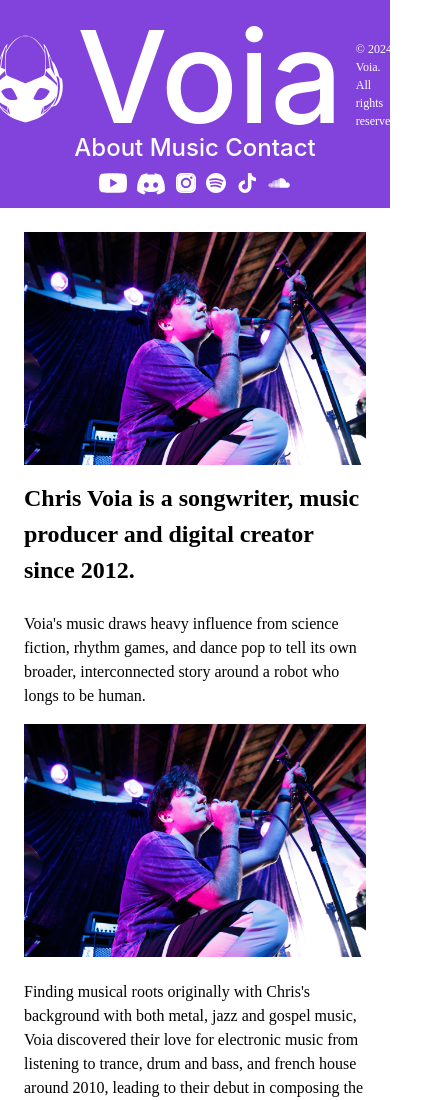
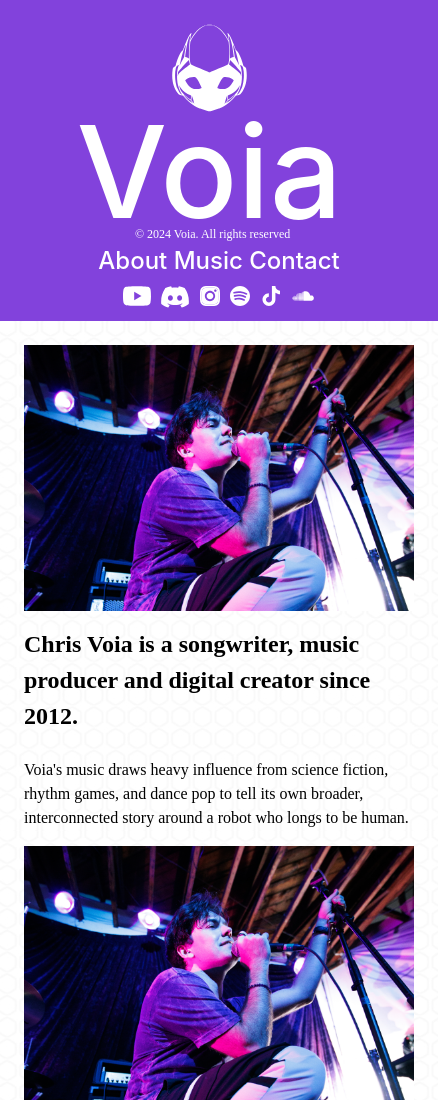
Before and after one commit to shagia/voia-website, an Astro site: page /about in a window 390 px wide. Shown: the top 1100 px of the page, 438 px wide, since content can reach past the window. Built offline with nearby package versions, Linux system fonts and the light colour scheme; Astro itself is replaced by a stand-in of ours.

Commit message:
Fix centering issue, fix header not being responsive, add new bg

```diff
--- a/src/layouts/Header.astro
+++ b/src/layouts/Header.astro
@@ -15,7 +15,8 @@ import Soundcloud from '../static/images/socials/Soundcloud.svg'
 <section class="header-root">
 	<div class="header-container">
 		<div class="header-content-container">
-			<a href="/">
+			<div class="logo-container">
+      <a href="/">
 				<Image class="headgear-logo" src={HeadgearLogo} alt="Voia's headgear logo" />
 			</a>
 			<a href="/">
@@ -24,7 +25,7 @@ import Soundcloud from '../static/images/socials/Soundcloud.svg'
 			<div class="header-copyright">
 				© 2024 Voia. All rights reserved
 			</div>
-		</div>
+		</div></div>
 		<div class="header-links">
 			<ul>
 				<li><a href="/about">About</a></li>
@@ -47,6 +48,7 @@ import Soundcloud from '../static/images/socials/Soundcloud.svg'
 <style>
 .header-root {
   background-color: #8242DC;
+  width: 100%;
   padding: var(--common-space-lr) var(--common-space-lr) 0.5rem var(--common-space-lr);
 }
 .header-container {
@@ -58,6 +60,11 @@ import Soundcloud from '../static/images/socials/Soundcloud.svg'
   align-items: flex-end;
   align-content: stretch;
   border-bottom: white 3px solid;
+}
+.logo-container {
+  display: flex;
+  align-items: self-end;
+  flex-direction: row;
 }
 .header-content-container {
   display: inline-flex;
@@ -114,6 +121,11 @@ import Soundcloud from '../static/images/socials/Soundcloud.svg'
     align-items: center;
     border-bottom: none;;
   }
+  .logo-container {
+  display: flex;
+  align-items: center;
+  flex-direction: column;
+}
   .header-socials {
     text-align: center;
   }
--- a/src/styles/global.scss
+++ b/src/styles/global.scss
@@ -17,26 +17,29 @@
 }
 
 
-
-button {
-   background: none;
-   color: inherit;
-   border: none;
-   padding: 0;
-   font: inherit;
-   cursor: pointer;
-   outline: inherit;
-}
-
 body {
 	line-height: 1.5;
 	margin: 0;
 	padding: 0;
+	background-image: url('../static/images/background/bg.jpg');
+	background-repeat: repeat;
 }
 
 html {
 	font-family: "Do Hyeon";
+	font-size: inherit;
 }
+
+
+button {
+	background: none;
+	color: inherit;
+	border: none;
+	padding: 0;
+	font: inherit;
+	cursor: pointer;
+	outline: inherit;
+ }
 
 h1,
 h2,
@@ -63,12 +66,14 @@ a {
 main {
 	h1,h2,h3,h4 {}
 	hr {
-		margin-bottom: 14px;
+		margin-bottom: 15px;
+		margin-top: 15px;
 		width: 80%;
 		border: 1px solid rgb(0, 0, 0);
 	}
 	padding: 0 var(--common-space-lr) 4rem var(--common-space-lr);
 	max-width: 1000px;
+	width: 100%;
 	margin-left: auto;
 	margin-right: auto;
 }
```
Also changed, not shown: src/pages/index.astro (+7 -4 lines), src/static/images/background/bg.jpg (added).
